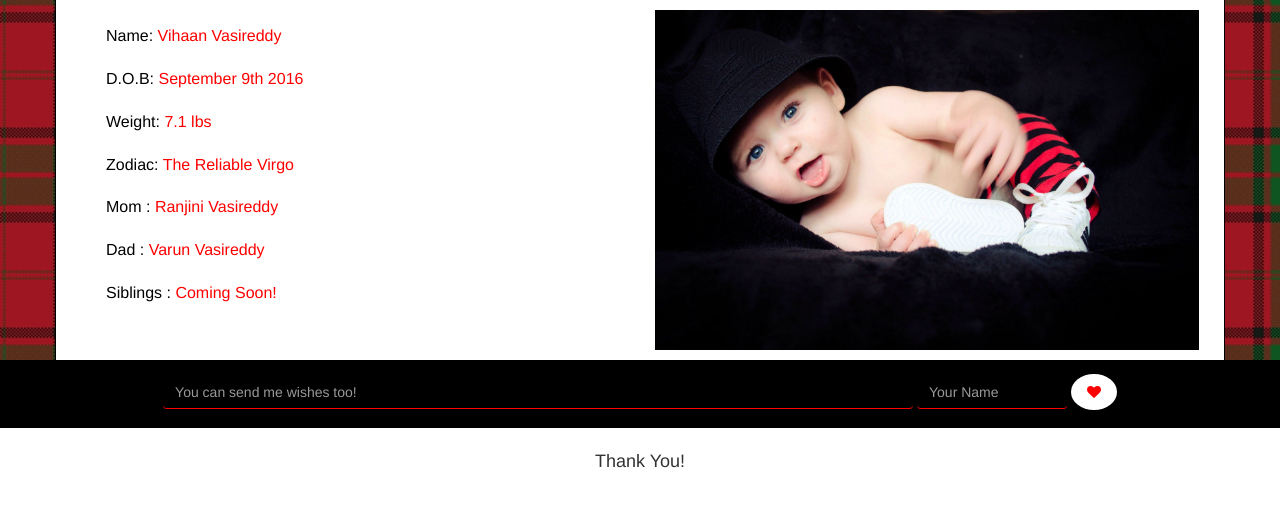
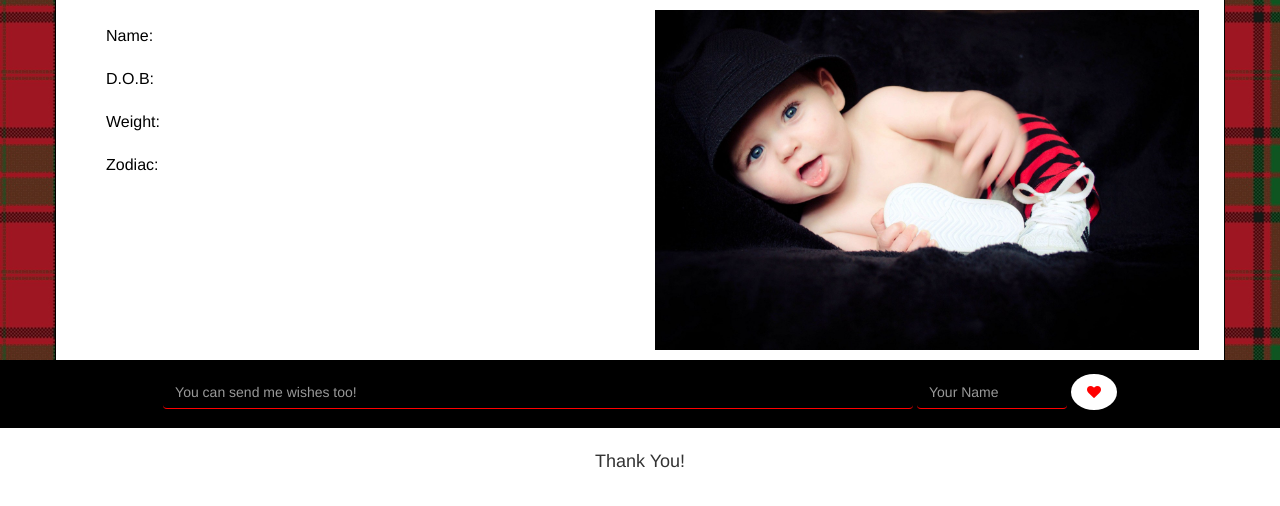
Before and after one commit to sillysky/sillysky.github.io, a plain HTML site: page pages/aboutMe.html in a window 1280 px wide. Shown: the part 126-632 px from the top of the page. Drawn offline with nearby package versions, Linux system fonts and the light colour scheme.

Commit message:
Deleted customized content
Took out customized content in about .html and deleted mom,dad and sibllings <li>s

```diff
--- a/pages/aboutMe.html
+++ b/pages/aboutMe.html
@@ -40,13 +40,10 @@ My Baby
             <div class="row">
                 <div class="col-md-6 first">
                     <ul>
-                    <li>Name: <span class="red">Vihaan Vasireddy</span></li><br>
-                    <li>D.O.B: <span class="red">September 9th 2016</span></li><br>
-                    <li>Weight: <span class="red">7.1 lbs</span></li><br>
-                    <li>Zodiac: <span class="red">The Reliable Virgo</span></li><br>
-                    <li>Mom : <span class="red">Ranjini Vasireddy</span></li><br>
-                    <li>Dad : <span class="red">Varun Vasireddy</span></li><br>
-                    <li>Siblings : <span class="red">Coming Soon!</span></li>
+                    <li>Name: <span class="red"></span></li><br>
+                    <li>D.O.B: <span class="red"></span></li><br>
+                    <li>Weight: <span class="red"></span></li><br>
+                    <li>Zodiac: <span class="red"></span></li><br>
                     </ul>
                 </div>
                 <div class="col-md-6 sidebar">
```
